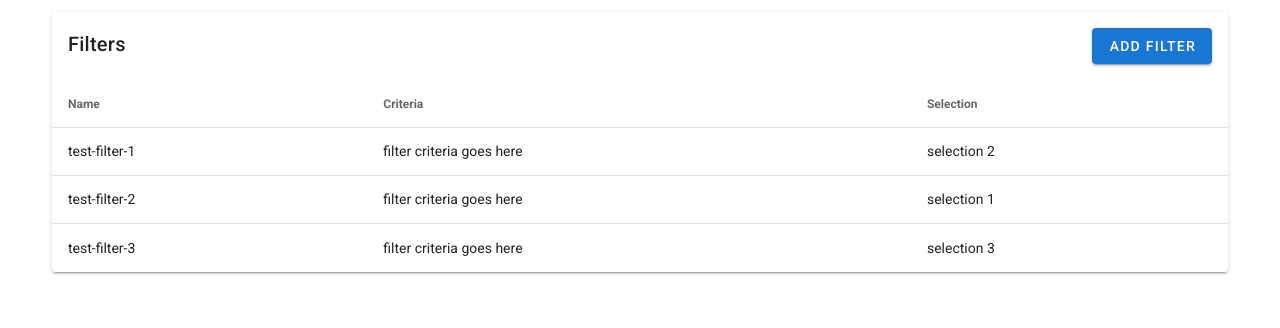
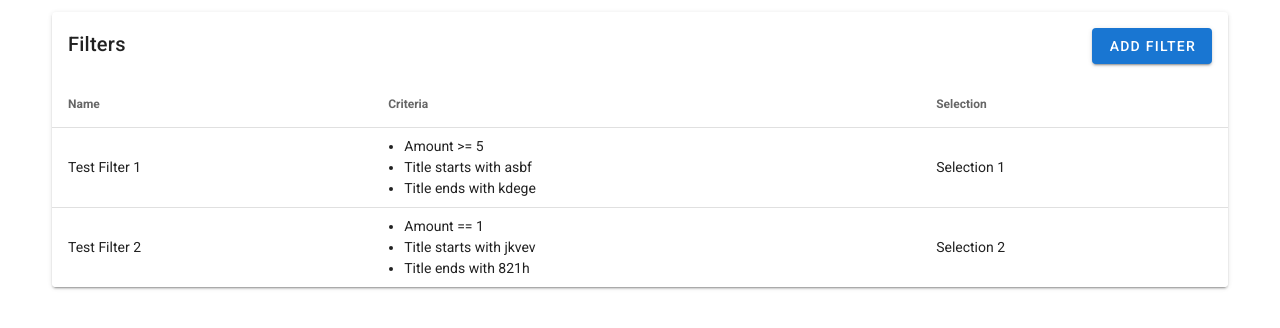
Before and after one commit to volkhu/demo-web-app-filters, a Vue app in the folder filters-frontend/: page / in a window 1280 px wide. Shown: the top 328 px of the page. Built offline with nearby package versions, Linux system fonts and the light colour scheme.

Commit message:
Show the complete criteria list on the home page for each filter

```diff
--- a/filters-frontend/src/App.vue
+++ b/filters-frontend/src/App.vue
@@ -7,7 +7,7 @@
 </template>
 
 <script>
-import HomePage from "./components/HomePage.vue";
+import HomePage from "@/views/HomePage.vue";
 
 export default {
   components: {
--- a/filters-frontend/src/components/HomePage.vue
+++ b/filters-frontend/src/views/HomePage.vue
@@ -26,10 +26,19 @@
             </tr>
           </thead>
           <tbody>
-            <tr v-for="item in filters" :key="item.name">
-              <td>{{ item.name }}</td>
-              <td>{{ item.criteria }}</td>
-              <td>{{ item.selection }}</td>
+            <tr v-for="filter in filters" :key="filter.name">
+              <td>{{ filter.name }}</td>
+              <td>
+                <!-- List all criteria as bullet points here -->
+                <ul class="pl-4 pt-2 pb-2">
+                  <li v-for="criteria in filter.criteria" :key="criteria.id">
+                    {{ criteria.criteriaType }}
+                    {{ criteria.criteriaOperator }}
+                    {{ criteria.criteriaValue }}
+                  </li>
+                </ul>
+              </td>
+              <td>{{ filter.selection }}</td>
             </tr>
           </tbody>
         </template>
@@ -54,19 +63,52 @@ export default {
 
     filters: [
       {
-        name: "test-filter-1",
-        criteria: "filter criteria goes here",
-        selection: "selection 2",
+        name: "Test Filter 1",
+        criteria: [
+          {
+            id: 0,
+            criteriaType: "Amount",
+            criteriaOperator: ">=",
+            criteriaValue: "5",
+          },
+          {
+            id: 1,
+            criteriaType: "Title",
+            criteriaOperator: "starts with",
+            criteriaValue: "asbf",
+          },
+          {
+            id: 2,
+            criteriaType: "Title",
+            criteriaOperator: "ends with",
+            criteriaValue: "kdege",
+          },
+        ],
+        selection: "Selection 1",
       },
       {
-        name: "test-filter-2",
-        criteria: "filter criteria goes here",
-        selection: "selection 1",
-      },
-      {
-        name: "test-filter-3",
-        criteria: "filter criteria goes here",
-        selection: "selection 3",
+        name: "Test Filter 2",
+        criteria: [
+          {
+            id: 0,
+            criteriaType: "Amount",
+            criteriaOperator: "==",
+            criteriaValue: "1",
+          },
+          {
+            id: 1,
+            criteriaType: "Title",
+            criteriaOperator: "starts with",
+            criteriaValue: "jkvev",
+          },
+          {
+            id: 2,
+            criteriaType: "Title",
+            criteriaOperator: "ends with",
+            criteriaValue: "821h",
+          },
+        ],
+        selection: "Selection 2",
       },
     ],
   }),
```
